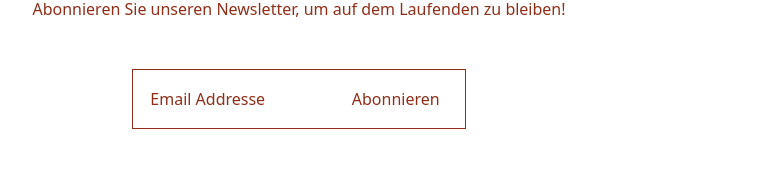
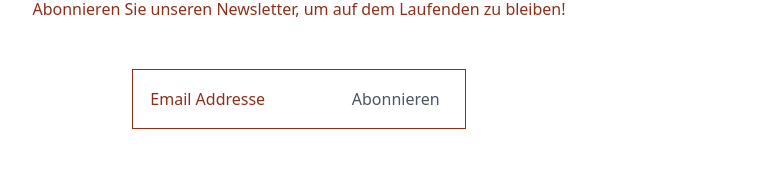
Before and after one commit to philipprobin/sparmahl_website, a React (Vite) app: page / in a window 1280 px wide. Shown: the part 2457-2635 px from the top of the page, without its empty margins (341-1103 px from the left). Built offline with nearby package versions, Linux system fonts and the light colour scheme.

Commit message:
edited the "Abonnieren" button

```diff
--- a/src/components/Newsletter.jsx
+++ b/src/components/Newsletter.jsx
@@ -9,6 +9,9 @@ const Newsletter = () => {
     const [errorMessage, setErrorMessage] = useState(null)
     const [successMessage, setSuccessMessage] = useState(null)
 
+    function isValidEmail(email) {
+        return /^[^\s@]+@[^\s@]+\.[^\s@]+$/.test(email)
+    }
     async function addToNewsletter(event, email) {
         event.preventDefault()
         await axios.post(import.meta.env.VITE_NEWSLETTER_API, {email: email}) // .env.local file erstellen und VITE_NEWSLETTER_API=https://localhost:3000/subscribe eintragen (SIEHE https://vitejs.dev/guide/env-and-mode)
@@ -51,7 +54,8 @@ const Newsletter = () => {
                             placeholder="Email Addresse"
                         />
                         <button
-                            className="focus:outline-none focus:ring-offset-2 focus:ring border border-primary sm:border-transparent w-full sm:w-auto bg-white py-4 px-6 hover:bg-opacity-75 text-primary">
+                            disabled={!email}
+                            className={`focus:outline-none focus:ring-offset-2 focus:ring border border-primary sm:border-transparent w-full sm:w-auto py-4 px-6 ${email ? 'bg-white hover:bg-opacity-85 text-orange-700 hover:text-orange-900' : 'text-gray-600'}`}>
                             Abonnieren
                         </button>
                     </form>
```
